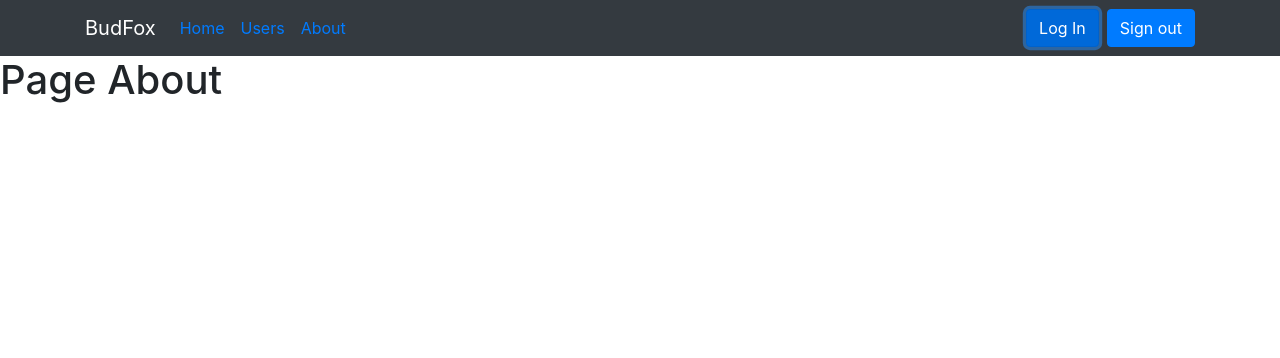
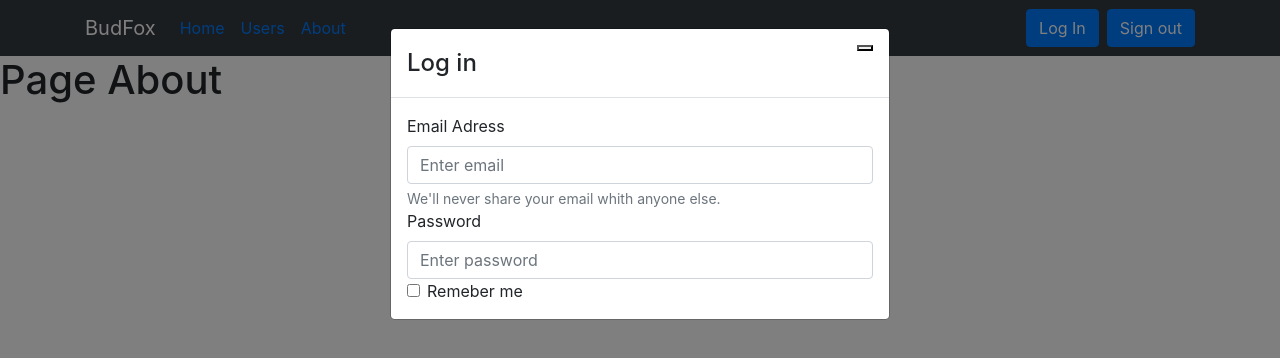
Before and after one commit to Oleg-pnu/construction-center-practik, a React (Create React App) app: page /about in a window 1280 px wide. Both pictures are taken after a click on the button "Log In". Shown: the top 358 px of the page. Built offline with nearby package versions, Linux system fonts and the light colour scheme.

Commit message:
#3 Registration form

```diff
--- a/src/Components/Navibar.js
+++ b/src/Components/Navibar.js
@@ -1,8 +1,9 @@
 import { hover } from "@testing-library/user-event/dist/hover";
-import React from "react";
-import { Navbar, Nav, Button, Container } from 'react-bootstrap';
+import React, { useState } from "react";
+import { Navbar, Nav, Button, Container, Form } from 'react-bootstrap';
 import { Link } from 'react-router-dom';
-import styled from "styled-components";
+import styled from 'styled-components';
+import Modal from 'react-bootstrap/Modal';
 
 const Styles = styled.div`
 a, .navbar - brand, .navbar - nav, .nav - link {
@@ -13,7 +14,13 @@
 }
 `
 
-function NaviBar() {
+export default function NaviBar() {
+
+	const [show, setShow] = useState(false);
+
+	const handleClose = () => setShow(false);
+	const handleShow = () => setShow(true);
+
 	return (
 		<>
 			<Styles>
@@ -28,15 +35,34 @@
 								<Nav.Link><Link to="/about">About</Link></Nav.Link>
 							</Nav>
 							<Nav>
-								<Button variant="primary" className="mr-2" >Log In</Button>
-								<Button variant="primary">Sign out</Button>
+								<Button variant="primary" className="mr-2" onClick={handleShow}>Log In</Button>
+								<Button variant="primary" onClick={handleShow}>Sign out</Button>
 							</Nav>
 						</Navbar.Collapse>
 					</Container>
 				</Navbar>
 			</Styles>
+			<Modal show={show} onHide={handleClose}>
+				<Modal.Header closeButton>
+					<Modal.Title>Log in</Modal.Title>
+				</Modal.Header>
+				<Modal.Body>
+					<Form>
+						<Form.Group controlId="formBasicEmail">
+							<Form.Label>Email Adress</Form.Label>
+							<Form.Control type="email" placeholder="Enter email" />
+							<Form.Text className="text-muted">We'll never share your email whith anyone else.</Form.Text>
+						</Form.Group>
+						<Form.Group controlId="formBasicPassword">
+							<Form.Label>Password</Form.Label>
+							<Form.Control type="password" placeholder="Enter password" />
+						</Form.Group>
+						<Form.Group controlId="formBasicCheckbox">
+							<Form.Check type="checkbox" label="Remeber me" />
+						</Form.Group>
+					</Form>
+				</Modal.Body>
+			</Modal >
 		</>
 	);
 }
-
-export default NaviBar;
```
